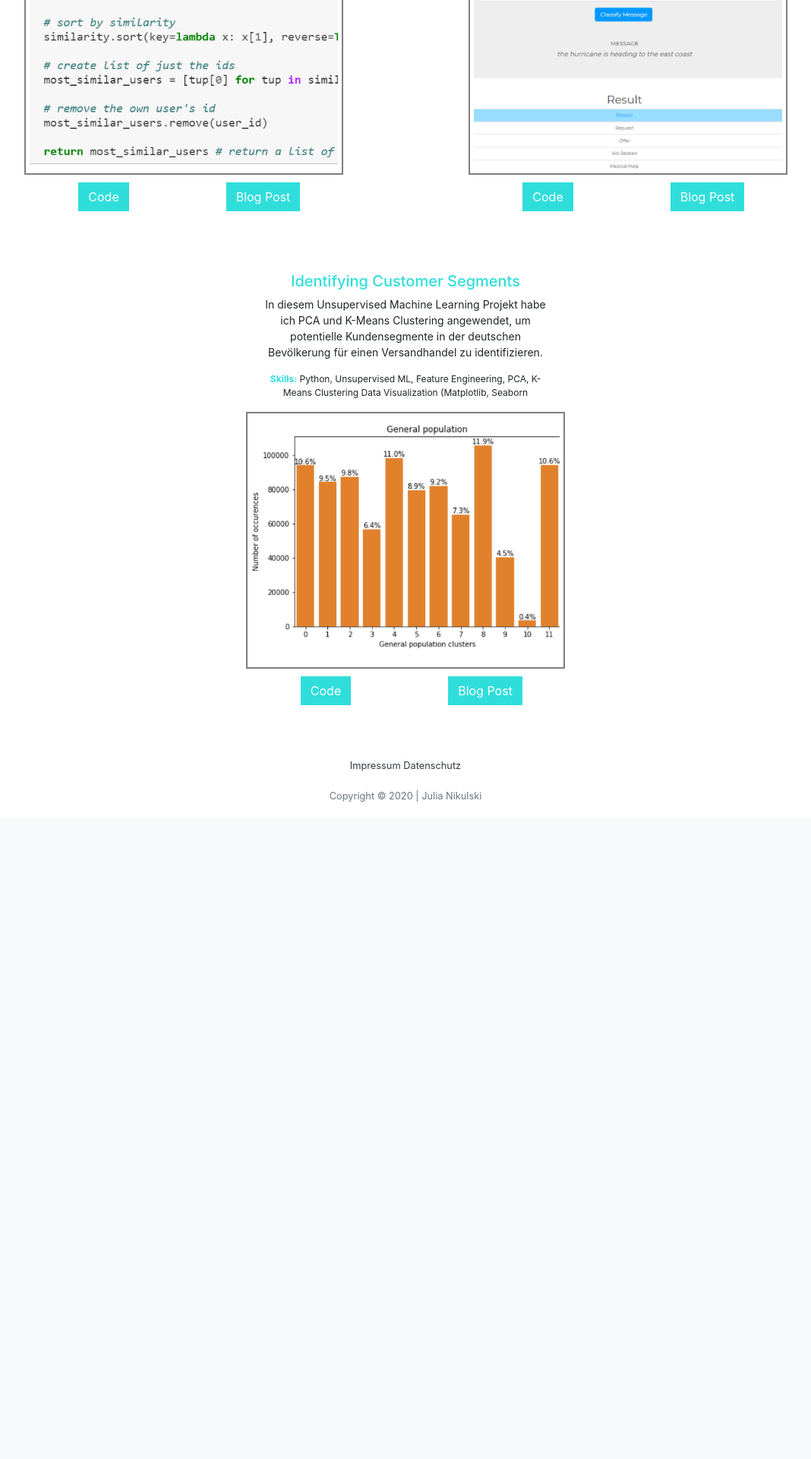
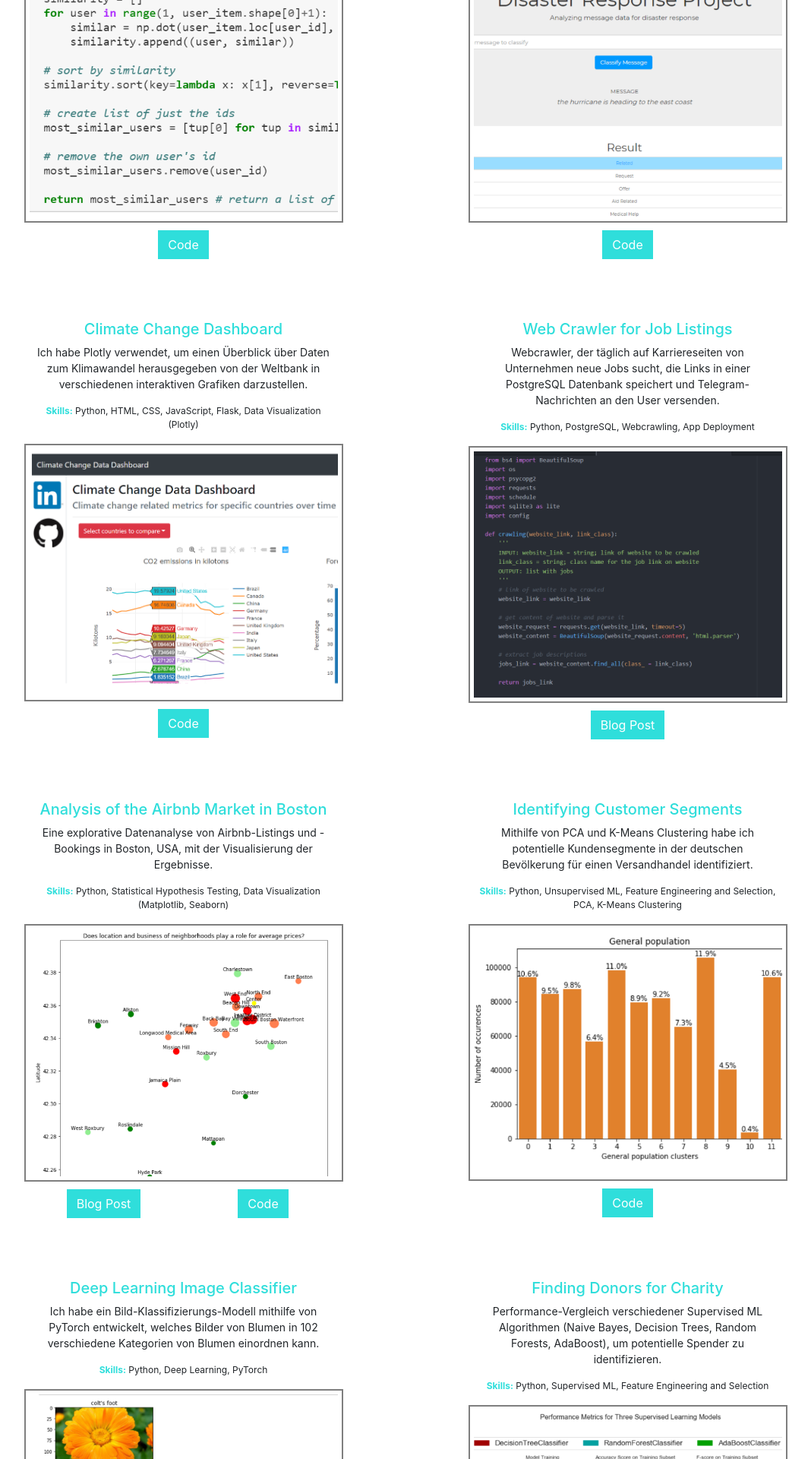
Before and after one commit to julianikulski/portfolio-website, a Flask app: page /portfolio in a window 1280 px wide. Shown: the part 2000-3920 px from the top of the page at 76% size, without its empty margins (106-1174 px from the left). Before the commit the page ends 3055 px from the top, so only its background shows below. Run offline with Flask 2, Linux system fonts and the light colour scheme; some libraries are stand-ins or nearby versions.

Commit message:
feat: Add all projects and relevant links to portfolio page

```diff
--- a/app.py
+++ b/app.py
@@ -18,47 +18,56 @@ def portfolio():
     projects=[]
 
     corona = ["Political and Economic Consequences of COVID-19",
-              "Ich habe eine Explorative Datenanalyse von Finanz-, Nachrichten-, Umfrage- \
-              und Falldaten zum Thema Coronavirus durchgeführt, um einen Eindruck der politischen \
-              und ökonomischen Auswirkungen zu bekommen",
+              "Eine Explorative Datenanalyse von Finanz-, Nachrichten-, Umfrage- \
+              und Falldaten zum Thema Coronavirus, um politische \
+              und ökonomische Auswirkungen einzuschätzen.",
               "Python, EDA, Data Visualization (Matplotlib, Seaborn, Plotly)",
-              "covid-19"]
+              "covid-19",
+              [["Blog Post", "https://towardsdatascience.com/the-political-and-economic-perspective-of-covid-19-c35c046ceffc"],
+              ["Code", "https://github.com/julianikulski/covid-19"]]]
 
     projects.append(corona)
 
     algorithms = ["Ultimate Guide to AdaBoost, XGBoost, LightGBM",
                   "Eine tiefgehende Analyse und Beschreibung zur Funktionalität \
                   von drei Tree-Based Ensemble Algorithms sowie der Unterscheidung \
-                  von Boosting and Bagging",
+                  von Boosting and Bagging.",
                   "Algorithms, Scientific Literacy, Supervised ML Concepts",
-                  "ultimate-guide"]
+                  "ultimate-guide",
+                  [["Blog Post", "https://towardsdatascience.com/the-ultimate-guide-to-adaboost-random-forests-and-xgboost-7f9327061c4f"]]]
 
     projects.append(algorithms)
 
     time_series = ["Times Series Forecasting Bike Sharing",
-                   "Mit Daten von Capital Bikeshare habe ich tägliche Bikeshare-\
-                   Nachfragemengen prognostiziert, unter Berücksichtigung des Look-Ahead-\
-                   Bias und mithilfe von Tree-Based Ensemble Algorithms",
-                   "Python, EDA, Time Series Analysis, Supervised ML, Statistics",
-                   "time-series"]
+                   "Mithilfe von Tree-Based Ensemble Algorithms habe ich tägliche \
+                   Bikeshare-Nachfragemengen prognostiziert, unter Berücksichtigung des Look-Ahead-\
+                   Bias.",
+                   "Python, EDA, Time Series Analysis, Supervised ML, Statistics, \
+                   Data Visualization (Matplotlib, Seaborn)",
+                   "time-series",
+                   [["Blog Post", "https://towardsdatascience.com/go-highly-accurate-or-go-home-61828afb0b13"],
+                   ["Code", "https://github.com/julianikulski/bike-sharing"]]]
 
     projects.append(time_series)
 
     movie_rev = ["Movie Revenue Prediction",
                  "Mithilfe von AdaBoost, XGBoost und LightGBM und einem Datensatz \
                  von The Movie Database habe ich die Einnahmen von Filmen prognostiziert.",
-                 "Python, Supervised ML, Feature Engineering, \
-                 Data Visualization (Matplotlib, Seaborn",
-                 "movie-prediction"]
+                 "Python, Supervised ML, Feature Engineering and Selection, \
+                 Data Visualization (Matplotlib, Seaborn)",
+                 "movie-prediction",
+                 [["Blog Post", "https://towardsdatascience.com/predicting-movie-revenue-with-adaboost-xgboost-and-lightgbm-262eadee6daa"],
+                 ["Code", "https://github.com/julianikulski/tmdb"]]]
 
     projects.append(movie_rev)
 
     recom_eng = ["Recommendation Engines",
                  "Für einen Datensatz von IBM Watson Studios habe ich verschiedene \
                  Recommendation Systems entworfen, um relevante Artikel für User \
-                 zu empfehlen",
+                 zu empfehlen.",
                  "Python, Data Wrangling, Recommendation Engines",
-                 "recommendation-system"]
+                 "recommendation-system",
+                 [["Code", "https://github.com/julianikulski/recommendations-with-ibm"]]]
 
     projects.append(recom_eng)
 
@@ -66,23 +75,69 @@ def portfolio():
                 "Mithilfe von Natural Language Processing und einer ETL-Pipeline \
                 habe ich einen Datensatz von Tweets in verschiedene Themenbereiche kategorisiert.",
                 "Python, HTML, CSS, Plotly, NLP, ETL & ML Pipelines",
-                "disaster-response-pipeline"]
+                "disaster-response-pipeline",
+                [["Code", "https://github.com/julianikulski/disaster-response-pipeline"]]]
 
     projects.append(disaster)
 
-    #climate_change()
+    climate_change = ["Climate Change Dashboard",
+                      "Ich habe Plotly verwendet, um einen Überblick über Daten zum Klimawandel \
+                      herausgegeben von der Weltbank in verschiedenen interaktiven Grafiken darzustellen.",
+                      "Python, HTML, CSS, JavaScript, Flask, Data Visualization (Plotly)",
+                      "climate-change-dashboard",
+                      [["Code", "https://github.com/julianikulski/climate-change-data"]]]
 
-    #projects.append(climate_change)
+    projects.append(climate_change)
+
+    web_crawler = ["Web Crawler for Job Listings",
+                   "Webcrawler, der täglich auf Karriereseiten von \
+                   Unternehmen neue Jobs sucht, die Links in einer PostgreSQL Datenbank \
+                   speichert und Telegram-Nachrichten an den User versenden.",
+                   "Python, PostgreSQL, Webcrawling, App Deployment",
+                   "job-scraper",
+                   [["Blog Post", "https://medium.com/@julia.nikulski/building-a-job-listings-web-scraper-that-sends-out-telegram-notifications-830763890a92"]]]
+
+    projects.append(web_crawler)
+
+    airbnb = ["Analysis of the Airbnb Market in Boston",
+              "Eine explorative Datenanalyse von Airbnb-Listings und -Bookings in \
+              Boston, USA, mit der Visualisierung der Ergebnisse.",
+              "Python, Statistical Hypothesis Testing, Data Visualization (Matplotlib, \
+              Seaborn)",
+              "airbnb",
+              [["Blog Post", "https://medium.com/@julia.nikulski/here-is-what-you-need-to-know-about-staying-in-boston-with-airbnb-57e81f5296ae"],
+              ["Code", "https://github.com/julianikulski/boston-airbnb-data"]]]
+
+    projects.append(airbnb)
 
     cust_seg = ["Identifying Customer Segments",
-                "In diesem Unsupervised Machine Learning Projekt habe ich PCA \
-                und K-Means Clustering angewendet, um potentielle Kundensegmente \
-                in der deutschen Bevölkerung für einen Versandhandel zu identifizieren.",
-                "Python, Unsupervised ML, Feature Engineering, PCA, K-Means Clustering \
-                Data Visualization (Matplotlib, Seaborn",
-                "customer-segments"]
+                "Mithilfe von PCA und K-Means Clustering habe ich potentielle Kundensegmente \
+                in der deutschen Bevölkerung für einen Versandhandel identifiziert.",
+                "Python, Unsupervised ML, Feature Engineering and Selection, PCA, K-Means Clustering",
+                "customer-segments",
+                [["Code", "https://github.com/julianikulski/identifying-customer-segments"]]]
 
     projects.append(cust_seg)
+
+    image_class = ["Deep Learning Image Classifier",
+                   "Ich habe ein Bild-Klassifizierungs-Modell mithilfe von PyTorch \
+                   entwickelt, welches Bilder von Blumen in 102 verschiedene Kategorien \
+                   von Blumen einordnen kann.",
+                   "Python, Deep Learning, PyTorch",
+                   "image-classifier",
+                   [["Code", "https://github.com/julianikulski/image-classifier-projects"]]]
+
+    projects.append(image_class)
+
+    donors = ["Finding Donors for Charity",
+              "Performance-Vergleich verschiedener Supervised \
+              ML Algorithmen (Naive Bayes, Decision Trees, Random Forests, \
+              AdaBoost), um potentielle Spender zu identifizieren.",
+              "Python, Supervised ML, Feature Engineering and Selection",
+              "identifying-donors",
+              [["Code", "https://github.com/julianikulski/finding-donors"]]]
+
+    projects.append(donors)
 
 
     if len(projects) % 2 == 0:
--- a/static/styles.css
+++ b/static/styles.css
@@ -64,6 +64,11 @@
     min-width:100%;
 }
 
+.title-text
+{
+    padding-left: 50px;
+}
+
 .title-display
 {
     color: #FFFFFF;
@@ -80,6 +85,11 @@
 .portfolio-row
 {
     margin: 30px 0 30px 0;
+}
+
+.title-link:hover
+{
+    text-decoration: none;
 }
 
 .col-md-4
@@ -124,8 +134,8 @@ h5
 
 .portfolio-btn:hover
 {
-    background-color: #2FDEDB;
-    opacity: 0.5;
+    background-color: rgba(47,222,219,0.5);
+    color: #000000;
 }
 
 footer
--- a/templates/layout.html
+++ b/templates/layout.html
@@ -72,7 +72,7 @@
         <main class="container p-0">
             <section class="title-color" id="{{ id }}-title">
                 <div class="container">
-                    <div class="row justify-content-center">
+                    <div class="row title-text">
                         <div class="col-auto additional-margin">
                             <div class="title-display">
                                 {{title}}
--- a/templates/portfolio.html
+++ b/templates/portfolio.html
@@ -14,7 +14,7 @@
                 {% if two_projects[1][0] == "placeholder" %}
                 <div class="col-12 col-md-4">
                     <div class="text-center">
-                        <h5>{{ two_projects[0][0] }}</h5>
+                        <a class="title-link" href="{{ two_projects[0][4][0][1] }}"><h5>{{ two_projects[0][0] }}</h5></a>
                         <p class="project-des">
                             {{ two_projects[0][1] }}
                         </p>
@@ -23,22 +23,29 @@
                         </p>
                     </div>
                     <div class="row">
-                        <img class="portfolio-img" src="/static/img/{{ two_projects[0][3]}}.png">
+                        <a href="{{ two_projects[0][4][0][1] }}">
+                            <img class="portfolio-img" src="/static/img/{{ two_projects[0][3]}}.png">
+                        </a>
                     </div>
                     <div class="row">
+                        {% for button in two_projects[0][4] %}
+                        {% if two_projects[0][4]|length == 2 %}
                         <div class="col-6 text-center">
-                            <button type="button" class="btn portfolio-btn rounded-0">Code</button>
+                            <a href="{{ button[1] }}" class="button btn portfolio-btn rounded-0">{{ button[0] }}</a>
                         </div>
-                        <div class="col-6 text-center">
-                            <button type="button" class="btn portfolio-btn rounded-0"">Blog Post</button>
+                        {% else %}
+                        <div class="col-12 text-center">
+                            <a href="{{ button[1] }}" class="button btn portfolio-btn rounded-0">{{ button[0] }}</a>
                         </div>
+                        {% endif %}
+                        {% endfor %}
                     </div>
                 </div>
                 {% else %}
                     {% for project in two_projects %}
                         <div class="col-12 col-md-4">
                             <div class="text-center">
-                                <h5>{{ project[0] }}</h5>
+                                <a class="title-link" href="{{ project[4][0][1] }}"><h5>{{ project[0] }}</h5></a>
                                 <p class="project-des">
                                     {{ project[1] }}
                                 </p>
@@ -47,91 +54,28 @@
                                 </p>
                             </div>
                             <div class="row">
-                                <img class="portfolio-img" src="/static/img/{{ project[3]}}.png">
+                                <a href="{{ project[4][0][1] }}">
+                                    <img class="portfolio-img" src="/static/img/{{ project[3] }}.png">
+                                </a>
                             </div>
                             <div class="row">
+                                {% for button in project[4] %}
+                                {% if project[4]|length == 2 %}
                                 <div class="col-6 text-center">
-                                    <button type="button" class="btn portfolio-btn rounded-0">Code</button>
+                                    <a href="{{ button[1] }}" class="button btn portfolio-btn rounded-0">{{ button[0] }}</a>
                                 </div>
-                                <div class="col-6 text-center">
-                                    <button type="button" class="btn portfolio-btn rounded-0"">Blog Post</button>
+                                {% else %}
+                                <div class="col-12 text-center">
+                                    <a href="{{ button[1] }}" class="button btn portfolio-btn rounded-0">{{ button[0] }}</a>
                                 </div>
+                                {% endif %}
+                                {% endfor %}
                             </div>
                         </div>
                     {% endfor %}
                 {% endif %}
             </div>
             {% endfor %}
-
-
-            <!--
-
-
-            <div class="row portfolio-row justify-content-around">
-                <div class="col-12 col-md-4">
-                    <div class="text-center">
-                        <h5>Webcrawler for Job Listings</h5>
-                        <p class="project-des">
-                            Ich habe einen Webcrawler entwickelt, der täglich auf Karriereseiten von
-                            Unternehmen nach neuen Jobs sucht, die Links in einer PostgreSQL Datenbank
-                            speichern und eine Telegram-Nachricht an den User versenden.
-                        </p>
-                    </div>
-                    <div class="row">
-                        <img class="portfolio-img" src="/static/img/job-scraper.png">
-                    </div>
-                    <div class="row">
-                        <div class="col-12 text-center">
-                            <button type="button" class="btn portfolio-btn rounded-0"">Blog Post</button>
-                        </div>
-                    </div>
-                </div>
-                <div class="col-12 col-md-4">
-                    <div class="text-center">
-                        <h5>Analysis of the Airbnb Market in Boston</h5>
-                        <p class="project-des">
-                            Eine explorative Datenanalyse von Airbnb-Listings und -Bookings in
-                            Boston, USA, mit der Visualisierung der Ergebnisse.
-                        </p>
-                    </div>
-                    <div class="row">
-                        <img class="portfolio-img" src="/static/img/airbnb.png">
-                    </div>
-                    <div class="row">
-                        <div class="col-6 text-center">
-                            <button type="button" class="btn portfolio-btn rounded-0">Code</button>
-                        </div>
-                        <div class="col-6 text-center">
-                            <button type="button" class="btn portfolio-btn rounded-0"">Blog Post</button>
-                        </div>
-                    </div>
-                </div>
-            </div>
-
-            <div class="row portfolio-row justify-content-around">
-                <div class="col-12 col-md-4">
-                    <div class="text-center">
-                        <h5>Climate Change Dashboard</h5>
-                        <p class="project-des">
-                            Ich habe Plotly verwendet, um einen Überblick über Daten zum Klimawandel
-                            von der Weltbank in verschiedenen Grafiken darzustellen.
-                        </p>
-                    </div>
-                    <div class="row">
-                        <img class="portfolio-img" src="/static/img/climate-change-dashboard.png">
-                    </div>
-                    <div class="row">
-                        <div class="col-6 text-center">
-                            <button type="button" class="btn portfolio-btn rounded-0"">Code</button>
-                        </div>
-                        <div class="col-6 text-center">
-                            <button type="button" class="btn portfolio-btn rounded-0"">Dashboard</button>
-                        </div>
-                    </div>
-                </div>
-
-
-        -->
     </section>
 
 {% endblock %}
```
Also changed, not shown: static/img/covid-19-1.png (added), static/img/covid-19.png, static/img/identifying-donors.png (renamed from static/img/Identifying Donors.png), static/img/image-classifier.png (renamed from static/img/image classifier.png), static/img/time-series.png, static/img/ultimate-guide-2.png (added), static/img/ultimate-guide.png.
